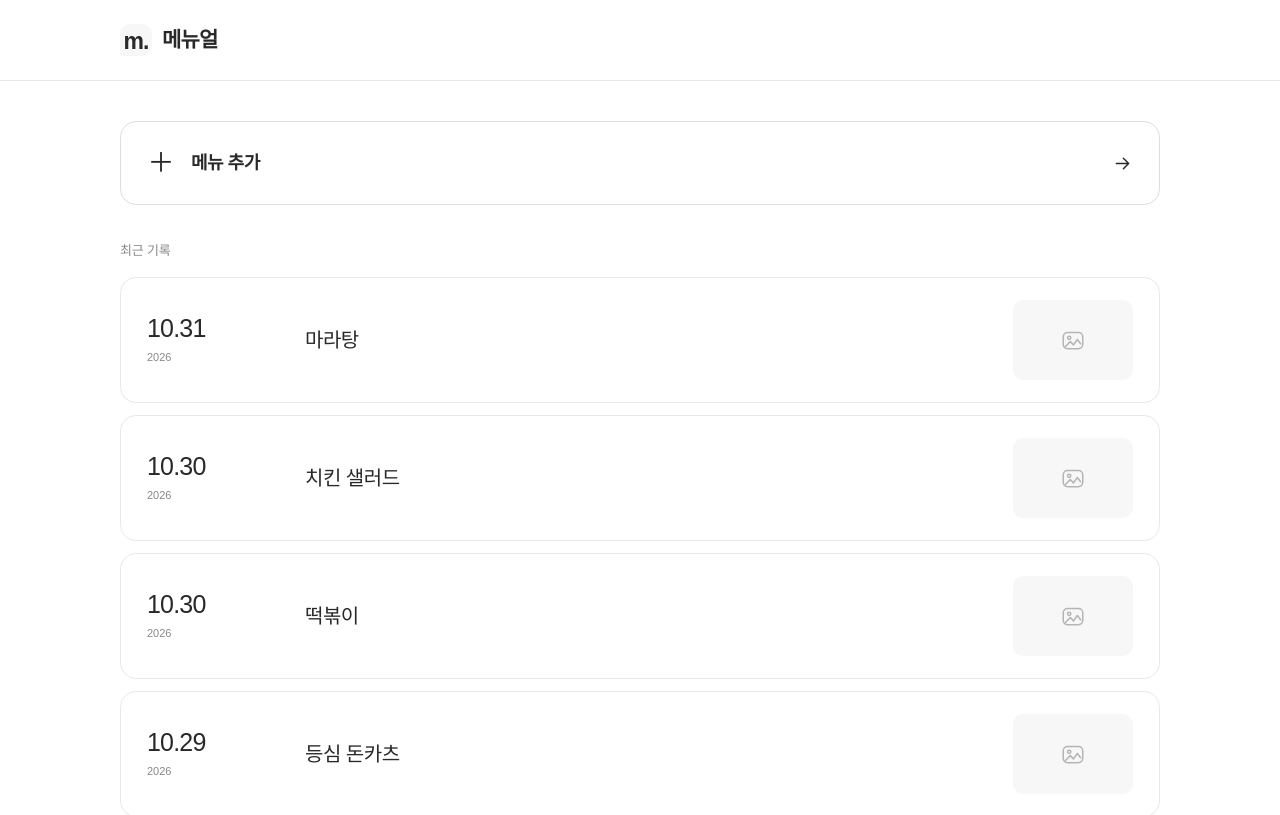
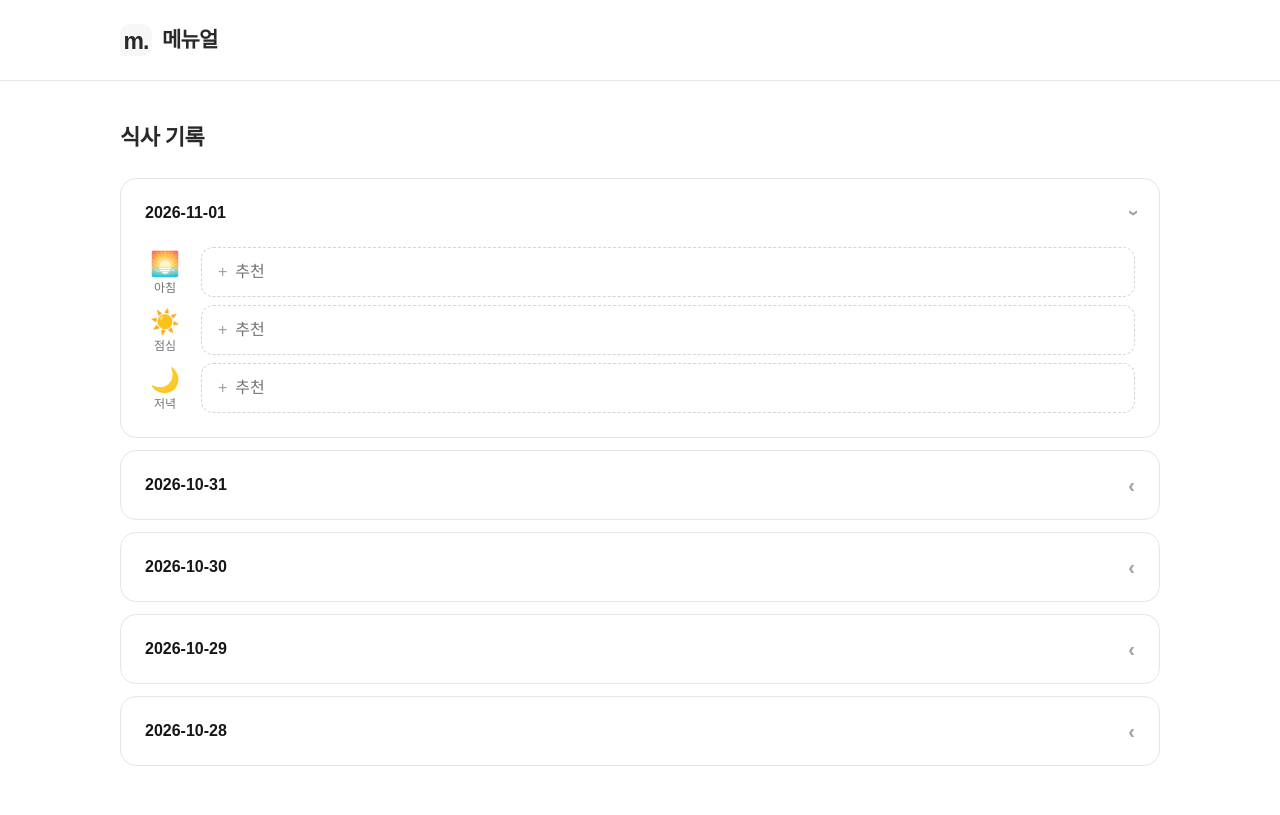
Before and after one commit to jung27/menuer, a Next.js app: page / in a window 1280 px wide. Shown: the top 815 px of the page. Built offline with nearby package versions, Linux system fonts and the light colour scheme.

Commit message:
feat: 날짜별 아침 점심 저녁 기록 목록 연결

```diff
--- /dev/null
+++ b/components/DailyRecommendations.tsx
@@ -0,0 +1,83 @@
+import Link from "next/link";
+
+export type Meal = "breakfast" | "lunch" | "dinner";
+
+export type DailyMenus = {
+  date: string; // "2026-10-31"
+  meals: Partial<Record<Meal, string>>; // 정해진 메뉴 이름. 없으면 "+ 추천" 버튼이 나옴
+};
+
+const MEALS: { key: Meal; label: string; icon: string }[] = [
+  { key: "breakfast", label: "아침", icon: "🌅" },
+  { key: "lunch", label: "점심", icon: "☀️" },
+  { key: "dinner", label: "저녁", icon: "🌙" },
+];
+
+/**
+ * 날짜별 아침·점심·저녁 추천 목록. 맨 위 날짜만 펼친 채로 시작하고, 날짜를 누르면 접고 펼침.
+ *
+ * 사용 예:
+ * <DailyRecommendations
+ *   days={[
+ *     { date: "2026-10-31", meals: { breakfast: "짜장면" } },
+ *     { date: "2026-10-30", meals: {} },
+ *   ]}
+ * />
+ */
+export default function DailyRecommendations({
+  days,
+  recommendHref = (date, meal) => `/food-card?date=${date}&meal=${meal}`,
+}: {
+  days: DailyMenus[];
+  recommendHref?: (date: string, meal: Meal) => string; // "추천" 버튼을 눌렀을 때 갈 주소
+}) {
+  return (
+    <ul className="flex flex-col gap-3">
+      {days.map((day, i) => (
+        <li key={day.date}>
+          <details open={i === 0} className="group rounded-2xl border border-neutral-200 bg-white">
+            <summary className="flex cursor-pointer list-none items-center justify-between px-6 py-5 font-semibold text-neutral-900 [&::-webkit-details-marker]:hidden">
+              {day.date}
+              <span
+                aria-hidden
+                className="text-xl text-neutral-400 transition-transform group-open:-rotate-90"
+              >
+                ‹
+              </span>
+            </summary>
+
+            <ul className="flex flex-col gap-2 px-6 pb-6">
+              {MEALS.map(({ key, label, icon }) => {
+                const menu = day.meals[key];
+                return (
+                  <li key={key} className="flex items-center gap-4">
+                    <span className="flex w-10 shrink-0 flex-col items-center text-xs text-neutral-500">
+                      <span aria-hidden className="text-2xl">
+                        {icon}
+                      </span>
+                      {label}
+                    </span>
+                    <Link
+                      href={recommendHref(day.date, key)}
+                      aria-label={menu ? `${label} ${menu}, 다시 추천받기` : `${label} 메뉴 추천받기`}
+                      className={`flex flex-1 items-center gap-2 rounded-xl border px-4 py-3 transition-colors ${
+                        menu
+                          ? "border-neutral-300 bg-neutral-50 font-medium text-neutral-900"
+                          : "border-dashed border-neutral-300 text-neutral-500 hover:bg-neutral-50"
+                      }`}
+                    >
+                      <span aria-hidden className="text-neutral-400">
+                        {menu ? "↻" : "+"}
+                      </span>
+                      {menu ?? "추천"}
+                    </Link>
+                  </li>
+                );
+              })}
+            </ul>
+          </details>
+        </li>
+      ))}
+    </ul>
+  );
+}
--- /dev/null
+++ b/features/menu-history/DailyMenuList.tsx
@@ -0,0 +1,45 @@
+"use client";
+
+import { useSyncExternalStore } from "react";
+import DailyRecommendations, { type DailyMenus } from "@/components/DailyRecommendations";
+import { koreaCalendarDate, prepareDailyMenus } from "./daily-menu-data";
+
+function getToday() { return koreaCalendarDate(new Date()); }
+function getServerToday() { return ""; }
+function subscribeToDateChange(listener: () => void) {
+  const timer = window.setInterval(listener, 60000);
+  window.addEventListener("focus", listener);
+  document.addEventListener("visibilitychange", listener);
+  return () => {
+    window.clearInterval(timer);
+    window.removeEventListener("focus", listener);
+    document.removeEventListener("visibilitychange", listener);
+  };
+}
+
+export default function DailyMenuList({
+  days,
+  recommendationHref = "/food-card",
+}: {
+  days: readonly DailyMenus[];
+  recommendationHref?: string;
+}) {
+  // The server snapshot is stable; the browser supplies today's Korean date
+  // after hydration and updates it when the calendar day changes.
+  const today = useSyncExternalStore(subscribeToDateChange, getToday, getServerToday);
+  const history = prepareDailyMenus(days, today || undefined);
+
+  return (
+    <div className="mh-daily-list">
+      <DailyRecommendations
+        days={history}
+        recommendHref={(date, meal) => {
+          const url = new URL(recommendationHref, "http://menuer.local");
+          url.searchParams.set("date", date);
+          url.searchParams.set("meal", meal);
+          return `${url.pathname}${url.search}${url.hash}`;
+        }}
+      />
+    </div>
+  );
+}
--- a/features/menu-history/MenuHistoryHome.css
+++ b/features/menu-history/MenuHistoryHome.css
@@ -22,6 +22,9 @@
 .mh-brand { display: inline-flex; align-items: center; gap: 10px; color: var(--ink); font-size: 21px; font-weight: 700; letter-spacing: -.8px; }
 .mh-brand-mark { display: grid; place-items: center; width: 32px; height: 32px; border-radius: 10px 10px 10px 4px; background: var(--control); font-size: 23px; padding-bottom: 3px; }
 .mh-main { max-width: 1120px; margin: auto; padding: 40px 40px 50px; }
+.mh-daily-title { margin: 0 0 24px; font-size: 22px; font-weight: 600; letter-spacing: -.6px; }
+.mh-daily-list li > a { min-width: 0; overflow-wrap: anywhere; }
+.mh-daily-list a:focus-visible, .mh-daily-list summary:focus-visible { outline: 2px solid #777; outline-offset: 4px; }
 .mh-add-menu { display: flex; align-items: center; gap: 16px; width: 100%; min-height: 84px; padding: 22px 26px; background: var(--paper); border: 1px solid #dedede; border-radius: 16px; color: var(--ink); transition: background 160ms ease, transform 160ms ease; }
 .mh-add-menu:hover { background: var(--control); }
 .mh-add-menu:active { transform: scale(.995); }
@@ -65,6 +68,9 @@
   .mh-header-inner { min-height: 68px; padding-inline: 20px; }
   .mh-brand { font-size: 20px; }
   .mh-main { padding: 26px 20px 30px; }
+  .mh-daily-title { font-size: 20px; margin-bottom: 20px; }
+  .mh-daily-list summary { padding: 18px 20px; }
+  .mh-daily-list details > ul { padding: 0 20px 20px; }
   .mh-add-menu { min-height: 70px; padding: 20px; gap: 12px; border-radius: 14px; }
   .mh-add-title { font-size: 17px; }
   .mh-add-icon { font-size: 25px; width: 24px; }
--- a/features/menu-history/MenuHistoryHome.tsx
+++ b/features/menu-history/MenuHistoryHome.tsx
@@ -1,15 +1,11 @@
 import Link from "next/link";
-import FoodPhoto from "./FoodPhoto";
-import {
-  formatHistoryDate,
-  previewMenuHistory,
-  sortMenuHistory,
-  type MenuHistoryRecord,
-} from "./history-data";
+import type { DailyMenus } from "@/components/DailyRecommendations";
+import DailyMenuList from "./DailyMenuList";
+import { previewDailyMenus } from "./daily-menu-data";
 import "./MenuHistoryHome.css";
 
 type MenuHistoryHomeProps = {
-  records?: readonly MenuHistoryRecord[];
+  days?: readonly DailyMenus[];
   /** Change this when the team's recommendation route is ready. */
   recommendationHref?: string;
 };
@@ -24,11 +20,9 @@ export function MenuHistoryBrand() {
 }
 
 export default function MenuHistoryHome({
-  records = previewMenuHistory,
+  days = previewDailyMenus,
   recommendationHref = "/food-card",
 }: MenuHistoryHomeProps) {
-  const history = sortMenuHistory(records);
-
   return (
     <div className="mh-page" lang="ko">
       <header className="mh-header">
@@ -38,49 +32,8 @@ export default function MenuHistoryHome({
       </header>
 
       <main id="menu-history-content" className="mh-main">
-        <h1 id="menu-history-title" className="mh-sr-only">메뉴 기록</h1>
-        <section aria-label="메뉴 추가">
-          <Link href={recommendationHref} className="mh-add-menu">
-            <span className="mh-add-icon" aria-hidden="true">＋</span>
-            <span className="mh-add-title">메뉴 추가</span>
-            <svg className="mh-add-arrow" width="25" height="25" viewBox="0 0 24 24" fill="none" aria-hidden="true">
-              <path d="M5 12h14m-6-6 6 6-6 6" stroke="currentColor" strokeWidth="1.7" strokeLinecap="round" strokeLinejoin="round" />
-            </svg>
-          </Link>
-        </section>
-
-        <section className="mh-history-section" aria-labelledby="menu-history-list-title">
-          <div className="mh-section-heading">
-            <h2 id="menu-history-list-title">최근 기록</h2>
-          </div>
-
-          {history.length > 0 ? (
-            <ol className="mh-history-list">
-              {history.map((record) => {
-                const date = formatHistoryDate(record.chosenAt);
-
-                return (
-                  <li key={record.id}>
-                    <article className="mh-history-card" aria-label={`${date.fullDate} ${record.name}`}>
-                      <time className="mh-date-column" dateTime={record.chosenAt}>
-                        <span className="mh-date-number">{date.date}</span>
-                        <span className="mh-date-detail">{date.year}</span>
-                      </time>
-                      <div className="mh-menu-column">
-                        <h3>{record.name}</h3>
-                      </div>
-                      <FoodPhoto name={record.name} imageUrl={record.imageUrl} />
-                    </article>
-                  </li>
-                );
-              })}
-            </ol>
-          ) : (
-            <div className="mh-empty-state">
-              <p>아직 기록이 없어요.</p>
-            </div>
-          )}
-        </section>
+        <h1 id="menu-history-title" className="mh-daily-title">식사 기록</h1>
+        <DailyMenuList days={days} recommendationHref={recommendationHref} />
       </main>
     </div>
   );
--- /dev/null
+++ b/features/menu-history/daily-menu-data.ts
@@ -0,0 +1,30 @@
+import type { DailyMenus } from "@/components/DailyRecommendations";
+
+// UI preview data. Replace with records carrying an explicit meal type when
+// the records API supports breakfast/lunch/dinner; do not infer it from time.
+export const previewDailyMenus: DailyMenus[] = [
+  { date: "2026-10-31", meals: { breakfast: "짜장면" } },
+  { date: "2026-10-30", meals: { breakfast: "토스트", lunch: "돈카츠", dinner: "마라탕" } },
+  { date: "2026-10-29", meals: { lunch: "크림 파스타", dinner: "비빔밥" } },
+  { date: "2026-10-28", meals: { breakfast: "샌드위치", lunch: "우동" } },
+];
+
+export function koreaCalendarDate(date: Date): string {
+  const parts = new Intl.DateTimeFormat("en", {
+    timeZone: "Asia/Seoul", year: "numeric", month: "2-digit", day: "2-digit",
+  }).formatToParts(date);
+  const part = (type: Intl.DateTimeFormatPartTypes) => parts.find(item => item.type === type)?.value;
+  return `${part("year")}-${part("month")}-${part("day")}`;
+}
+
+export function prepareDailyMenus(days: readonly DailyMenus[], today?: string): DailyMenus[] {
+  const grouped = new Map<string, DailyMenus>();
+  for (const day of days) {
+    const previous = grouped.get(day.date);
+    grouped.set(day.date, { date: day.date, meals: { ...previous?.meals, ...day.meals } });
+  }
+  const history = [...grouped.values()]
+    .filter(day => day.date !== today && Object.values(day.meals).some(Boolean))
+    .sort((a, b) => b.date.localeCompare(a.date));
+  return today ? [grouped.get(today) ?? { date: today, meals: {} }, ...history] : history;
+}
```
